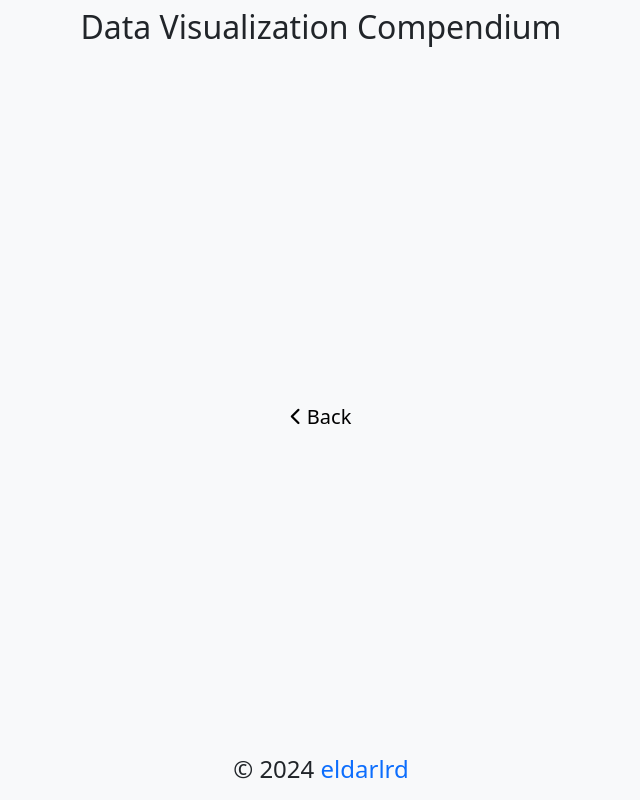
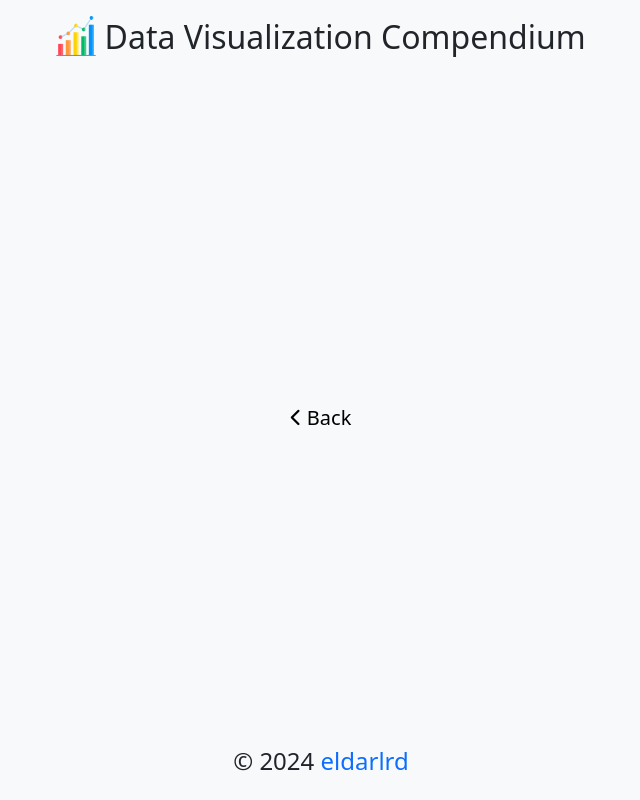
Before and after one commit to eldarlrd/data-visualization, a website built with Vite: page index.html in a window 1280 px wide. Shown: the whole page, without its empty margins (319-959 px from the left). Built offline with nearby package versions, Linux system fonts and the light colour scheme; no server answers.

Commit message:
chore: banner img

```diff
--- a/index.html
+++ b/index.html
@@ -13,7 +13,7 @@
     <meta property='og:description' content='A Data Visualization Compendium'>
     <meta property='og:url' content='https://eldarlrd.github.io/data-visualization'>
     <meta property='og:image'
-      content='https://repository-images.githubusercontent.com/779633508/0719ec9e-d4ad-4fc4-8df8-00a5b4c382c4'>
+      content='https://repository-images.githubusercontent.com/779633508/8841fa99-704a-47ff-9f58-3e04ba113c19'>
     <meta property='og:image:type' content='image/png'>
     <meta property='og:image:width' content='1280'>
     <meta property='og:image:height' content='640'>
--- a/package.json
+++ b/package.json
@@ -1,7 +1,7 @@
 {
   "name": "data-visualization",
   "private": true,
-  "version": "0.1.2",
+  "version": "0.1.3",
   "type": "module",
   "keywords": [
     "data visualization"
@@ -47,8 +47,8 @@
     "eslint-plugin-promise": "^6.1.1",
     "gh-pages": "^6.1.1",
     "prettier": "^3.2.5",
-    "sass": "^1.72.0",
-    "typescript": "^5.4.3",
+    "sass": "^1.74.1",
+    "typescript": "^5.4.4",
     "vite": "^5.2.8"
   }
 }
--- a/src/features/banners/Footer.ts
+++ b/src/features/banners/Footer.ts
@@ -1,5 +1,5 @@
 export const Footer = (): string => `
-  <footer class='my-2'>
+  <footer class='my-3'>
     <h4 class='text-center user-select-none'>
       © 2024
       <a
--- a/src/features/banners/Header.ts
+++ b/src/features/banners/Header.ts
@@ -1,6 +1,11 @@
 export const Header = (): string => `
-  <header class='my-2'>
+  <header class='my-3'>
     <h2 class='text-center user-select-none'>
+      <img
+        src='favicon.png'
+        class='align-bottom'
+        style='width:1.25em'
+        alt='Analysis Icon by Freepik'>
       Data Visualization Compendium
     </h2>
   </header>
```
Also changed, not shown: README.md, pnpm-lock.yaml.
